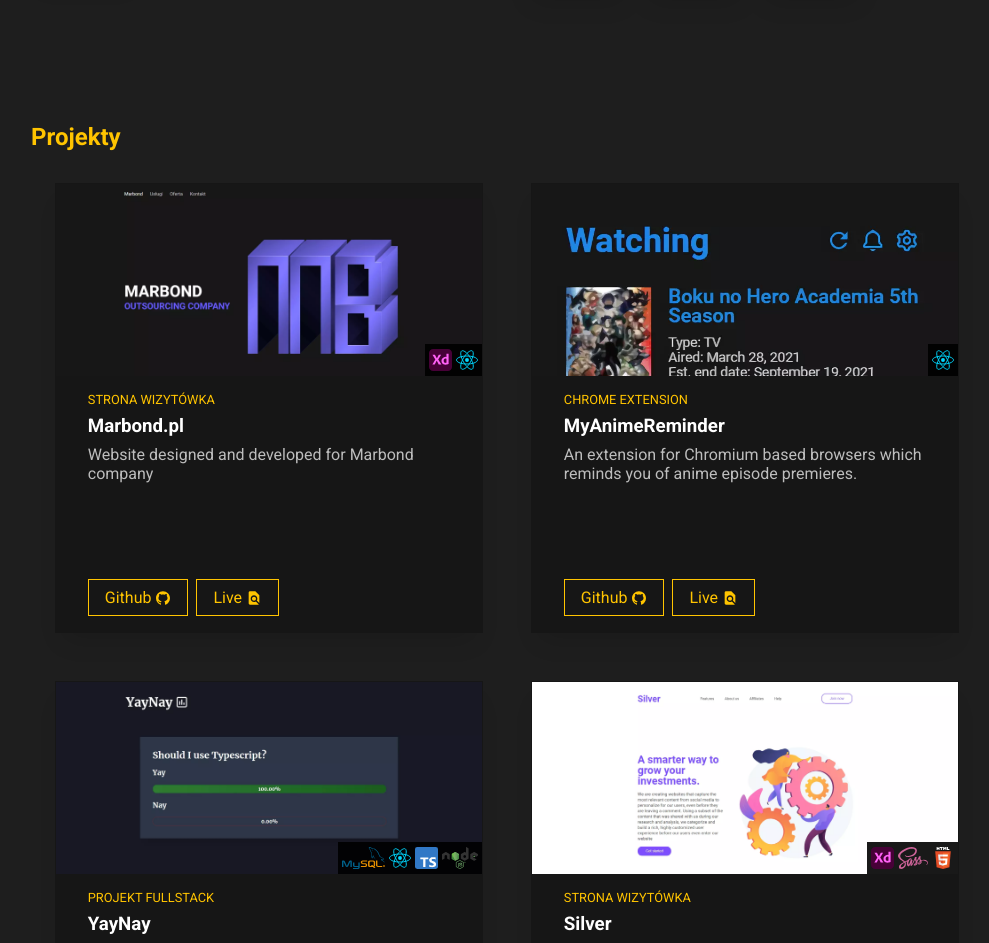
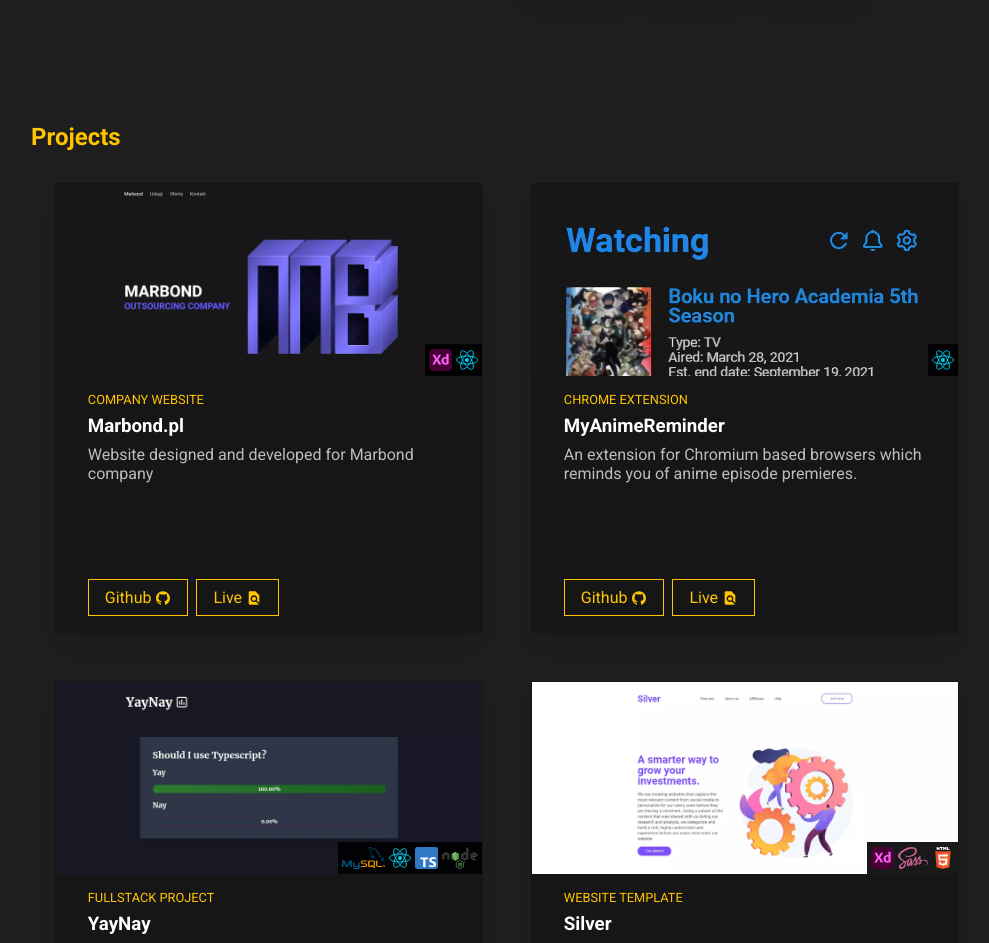
Before and after one commit to Pomierski/portfolio, a React (Create React App) app: page / in a window 1280 px wide. Shown: the part 1860-2803 px from the top of the page, without its empty margins (133-1122 px from the left). Built offline with nearby package versions, Linux system fonts and the light colour scheme.

Commit message:
fix: missing translations in projects section

```diff
--- a/src/sections/Projects/Projects.tsx
+++ b/src/sections/Projects/Projects.tsx
@@ -1,3 +1,4 @@
+import { useTranslation } from "react-i18next";
 import { Carousel } from "react-responsive-carousel";
 import "react-responsive-carousel/lib/styles/carousel.min.css";
 import styled from "styled-components";
@@ -94,12 +95,22 @@
   }
 `;
 
-export const Projects = () => (
+export const Projects = () => {
+  const { t } = useTranslation();
+  return (
     <Section id="projects" gridCol="1 / 3">
-    <Heading>Projekty</Heading>
+      <Heading>{t("projects.heading")}</Heading>
       <CardsWrapper>
         {cards.map(
-        ({ title, subTitle, previewImg, icons, content, repoUrl, liveUrl }) => (
+          ({
+            title,
+            subTitle,
+            previewImg,
+            icons,
+            content,
+            repoUrl,
+            liveUrl,
+          }) => (
             <Card
               title={title}
               subTitle={subTitle}
@@ -149,3 +160,4 @@
       </StyledCarousel>
     </Section>
   );
+};
--- a/src/sections/Projects/translations/index.json
+++ b/src/sections/Projects/translations/index.json
@@ -1,5 +1,6 @@
 {
   "pl": {
+    "heading": "Projekty",
     "marbond": {
       "subTitle": "Strona wizytówka",
       "content": "Strona wizytkówka. Zaprojektowana i napisana dla firmy Marbond."
@@ -30,8 +31,9 @@
     }
   },
   "en": {
+    "heading": "Projects",
     "marbond": {
-      "subTitle": "Strona wizytówka",
+      "subTitle": "Company website",
       "content": "Website designed and developed for Marbond company"
     },
     "myAnimeReminder": {
@@ -39,7 +41,7 @@
       "content": "An extension for Chromium based browsers which reminds you of anime episode premieres."
     },
     "silver": {
-      "subTitle": "Strona wizytówka",
+      "subTitle": "Website template",
       "content": "Website template. Created using an own design. Written in HTML and SCSS and Parcel.js as bundler."
     },
     "organize": {
@@ -55,7 +57,7 @@
       "content": "Blog written using Gatsby.js and Headless CMS (GraphCMS)"
     },
     "yayNay": {
-      "subTitle": "Projekt fullstack",
+      "subTitle": "Fullstack project",
       "content": "An application for creating surveys with two options - yay or nay. Technologies used for REST Api are NodeJS with TypeScript and MySQL. Front-end written in React."
     }
   }
```
Lines whose indentation alone changed are shown as unchanged.
